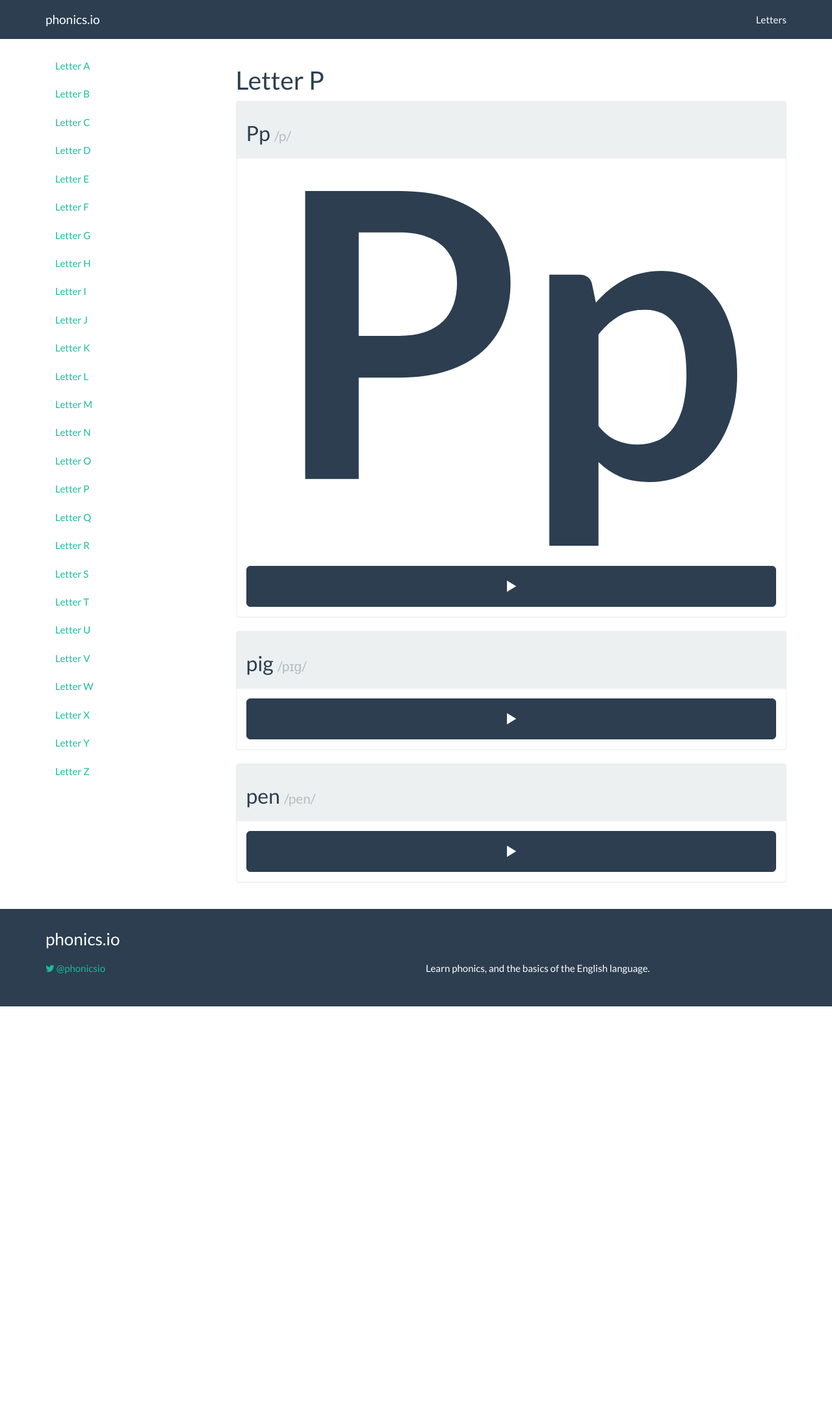
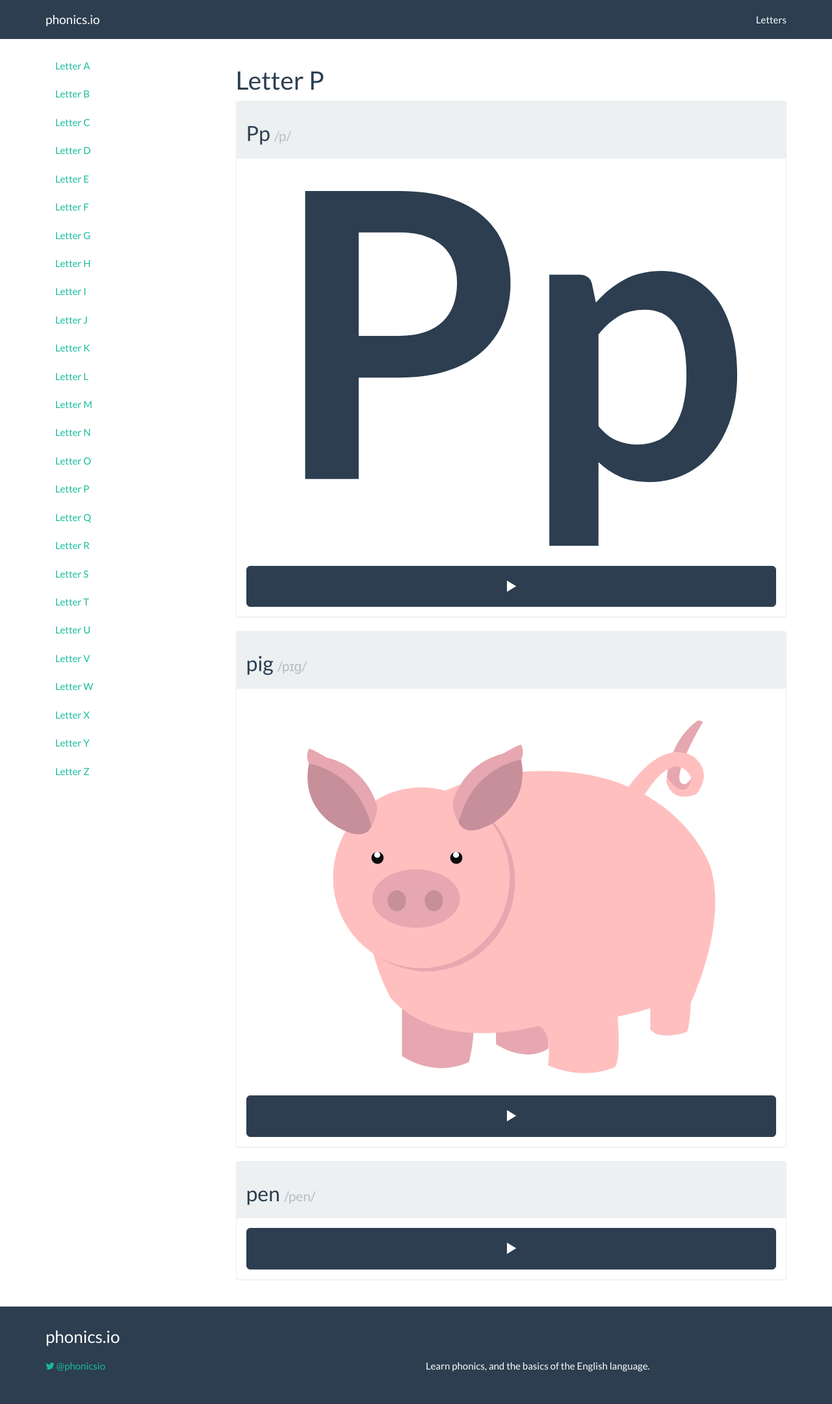
Before and after one commit to irmbrady/phonics.io, a Jekyll site: the page built from letters/p.html, in a window 1280 px wide. Shown: the whole page at 65% size. Built offline with Jekyll 4.4.1, drawn with Linux system fonts in a browser that asks for light colours; nearby versions of some CDN libraries; before the commit the page ends 1549 px from its top, so only the background shows below that.

Commit message:
Added pig svg

```diff
--- a/letters/p.html
+++ b/letters/p.html
@@ -26,7 +26,7 @@
     <h2>pig <small>/pɪɡ/</small></h2>
   </div>
   <div class="panel-body">
-    <!-- <img src="/../resources/images/XX.svg" alt="XX" style="width: 100%; display: block;"/> -->
+    <img src="/../resources/images/pig.svg" alt="pig" style="width: 100%; display: block;"/>
     <audio id="say-pig">
       <source src="/../resources/sounds/mp3/pig.mp3" type="audio/mpeg" />
       <source src="/../resources/sounds/ogg/pig.ogg" type="audio/ogg" />
```
Also changed, not shown: resources/images/pig.svg (added).
